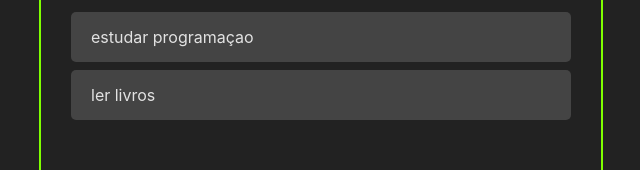
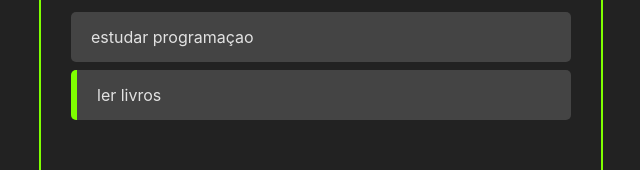
Before and after one commit to gabriel-anjos/React-To-Do-List, a React (Create React App) app: page / in a window 1280 px wide. Shown: the part 120-290 px from the top of the page, without its empty margins (319-959 px from the left). Built offline with nearby package versions, Linux system fonts and the light colour scheme.

Commit message:
taskComplete style

```diff
--- a/src/App.jsx
+++ b/src/App.jsx
@@ -38,7 +38,7 @@ const App =()=>{
     <>
       <div className="container">
         <AddTask handleTaskAddition={handleTaskAddition}/>
-        <Tasks tasks={tasks}/>
+        <Tasks tasks={tasks} handleTaskClick={handleTaskClick}/>
       </div>
     </>
     )
--- a/src/components/Task.jsx
+++ b/src/components/Task.jsx
@@ -1,13 +1,14 @@
 import React from "react";
 import "./Task.css"
-const Task = ({task})=>{
+const Task = ({task,handleTaskClick})=>{
     return(
         <>
-            <div className="task-container">
+            <div className="task-container" style={task.completed ? {borderLeft:"6px solid  chartreuse"} : {} }>
                 {task.title}
             </div>
         </>
     )
+    //<div className="task-container">{task.title}</div>
 }
 
 export default Task;
--- a/src/components/Tasks.jsx
+++ b/src/components/Tasks.jsx
@@ -1,11 +1,11 @@
 import React from "react";
 import Task from "./Task";
 
-const Tasks=({tasks})=>{
+const Tasks=({tasks, handleTaskClick})=>{
     return(
         <>
             {tasks.map((task)=>(
-                <Task task={task}/>
+                <Task task={task} handleTaskClick={handleTaskClick}/>
             ))}
 
 
```
